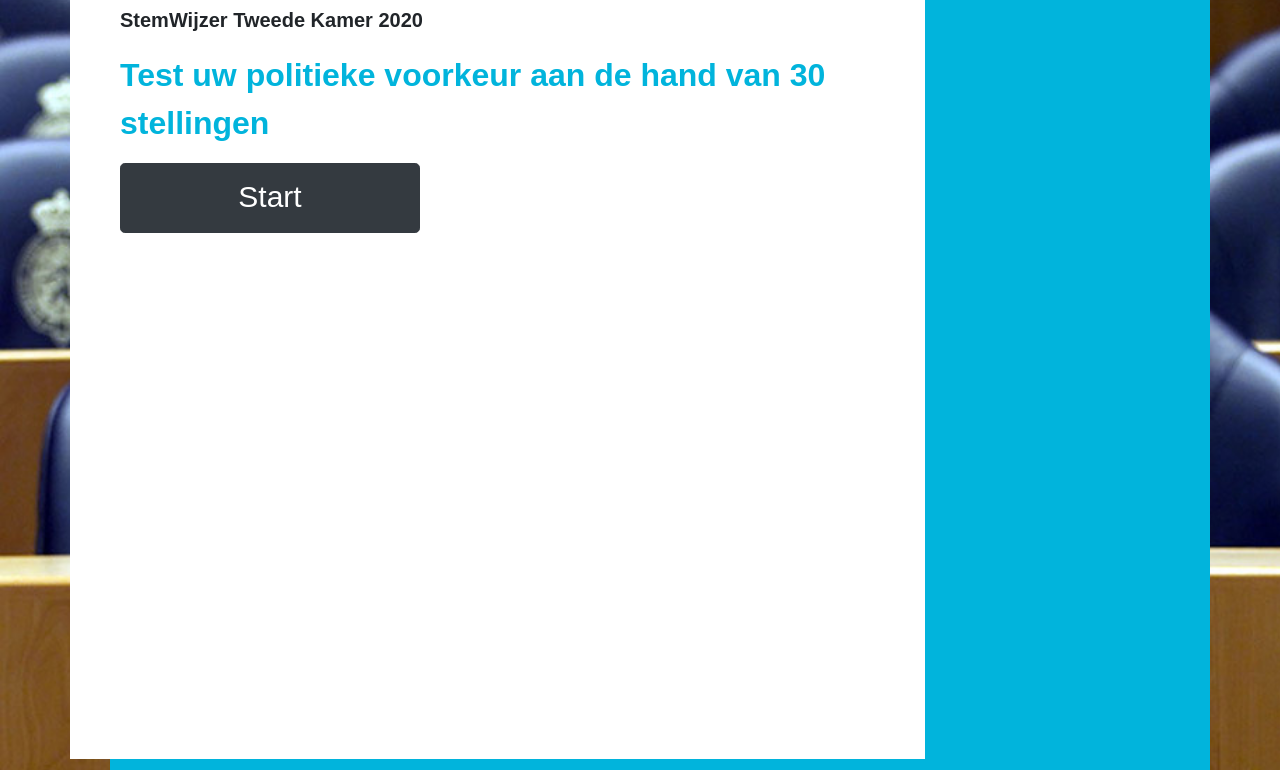
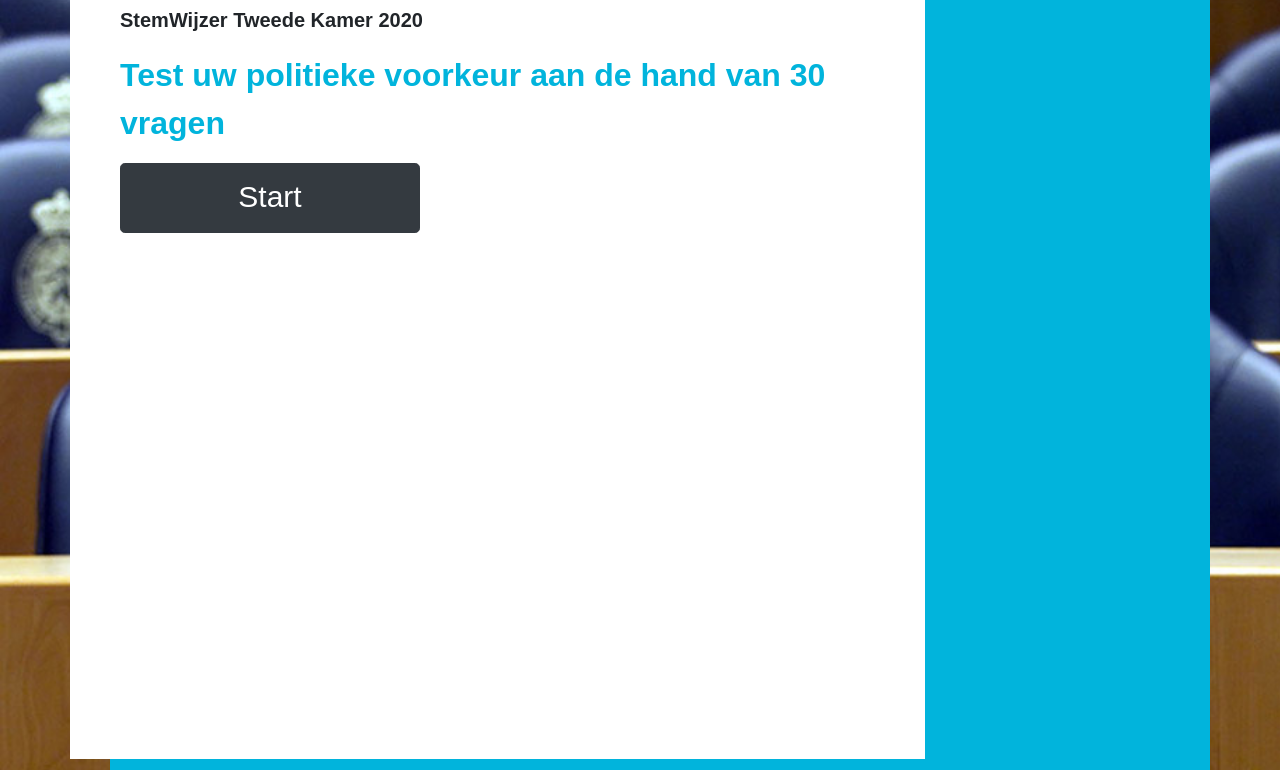
Before and after one commit to Ernestoll484/stemwijzer-1, a plain HTML site: page index.html in a window 1280 px wide. Shown: the part 78-848 px from the top of the page. Drawn offline with nearby package versions, Linux system fonts and the light colour scheme.

Commit message:
Update index.html

```diff
--- a/index.html
+++ b/index.html
@@ -13,7 +13,7 @@
                 <div class="col links">
                     <img src="img/logo-stemwijzer.svg" alt="logo" class="stemwijzer-logo-zwart">
                     <p style="font-size: 20px;" class="mt-2"><b>StemWijzer Tweede Kamer 2020</b></p>
-                    <p style="font-size: 32px; color: #01B4DC;"><b>Test uw politieke voorkeur aan de hand van 30 stellingen</b></p>
+                    <p style="font-size: 32px; color: #01B4DC;"><b>Test uw politieke voorkeur aan de hand van 30 vragen</b></p>
                     <a class="btn btn-dark btn-lg button-start" href="stemwijzer.html">Start</a>
                 </div>
                 <div class="col-3 rechts p-2">
```
